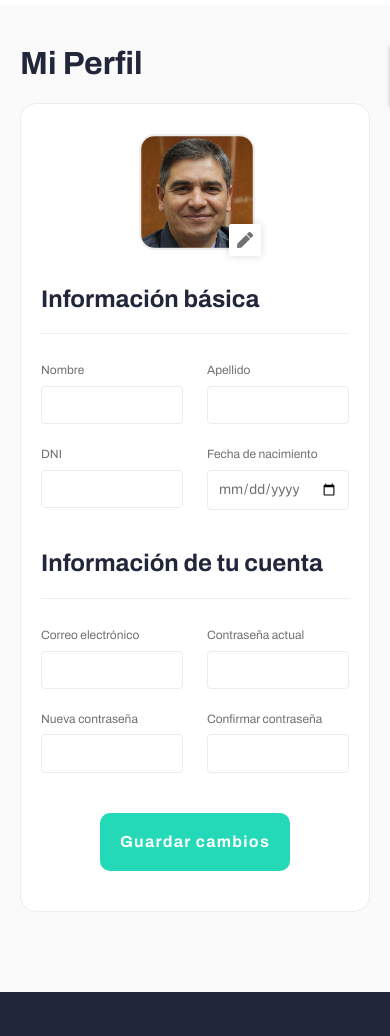
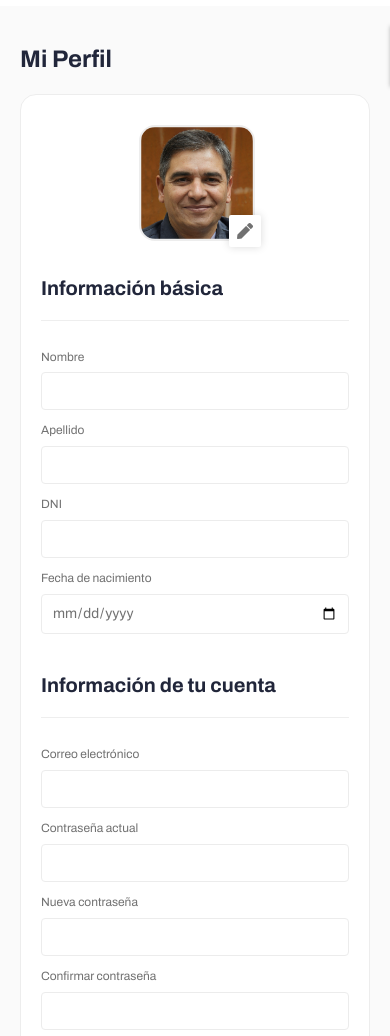
Before and after one commit to Juan-David-Reyes/CONSULTA_GEEKS, a plain HTML site: page mi_perfil.html in a window 390 px wide. Shown: the part 64-1100 px from the top of the page. Drawn offline with nearby package versions, Linux system fonts and the light colour scheme.

Commit message:
Responsive mi perfil OK

```diff
--- a/sass/style.scss
+++ b/sass/style.scss
@@ -1562,6 +1562,7 @@ input[type="checkbox"]{
     .navbar.profile{
         .mobile{
             display: flex;
+            padding: 0;
             li:first-child{
                 padding: 0;
                 a{
@@ -1713,6 +1714,9 @@ input[type="checkbox"]{
     .cont_btns_filter_mobile{
         display: flex;
     }
+    .cont_gen_mi_perfil .cont_info_perfil .inputs_info{
+        gap:14px;
+    }
 }
 @media screen and (max-width:480px){
     .homeHero_swiper .cont_gendest_home .cont_col_desthome .desc_home_hero{
@@ -1762,4 +1766,16 @@ input[type="checkbox"]{
     .homeHero_swiper .swiper-horizontal > .swiper-pagination-bullets, .homeHero_swiper .swiper-pagination-bullets.swiper-pagination-horizontal, .homeHero_swiper .swiper-pagination-custom, .homeHero_swiper .swiper-pagination-fraction{
         bottom: 30px;
     }
-}
+    .cont_gen_mi_perfil .cont_info_perfil .inputs_info{
+        grid-template-columns: 1fr;
+    }
+    .cont_gen_mi_perfil .cont_info_perfil h3{
+        font-size: 20px;
+    }
+    .s_mi_perfil h1{
+        font-size: 24px;
+    }
+    .cont_gen_mi_perfil .cont_confirmar .btn_submit{
+        padding: 13px 20px;
+    }
+}
```
Also changed, not shown: css/style.css, 1 other file.
